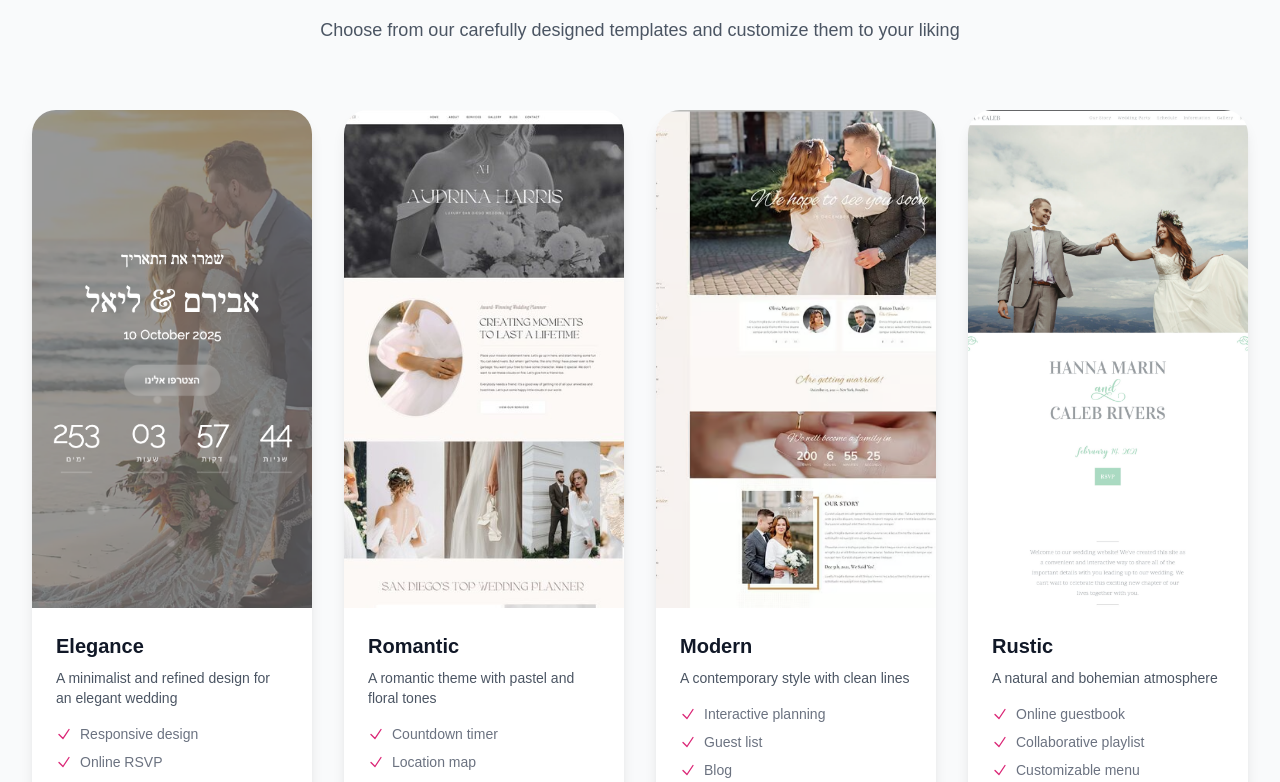
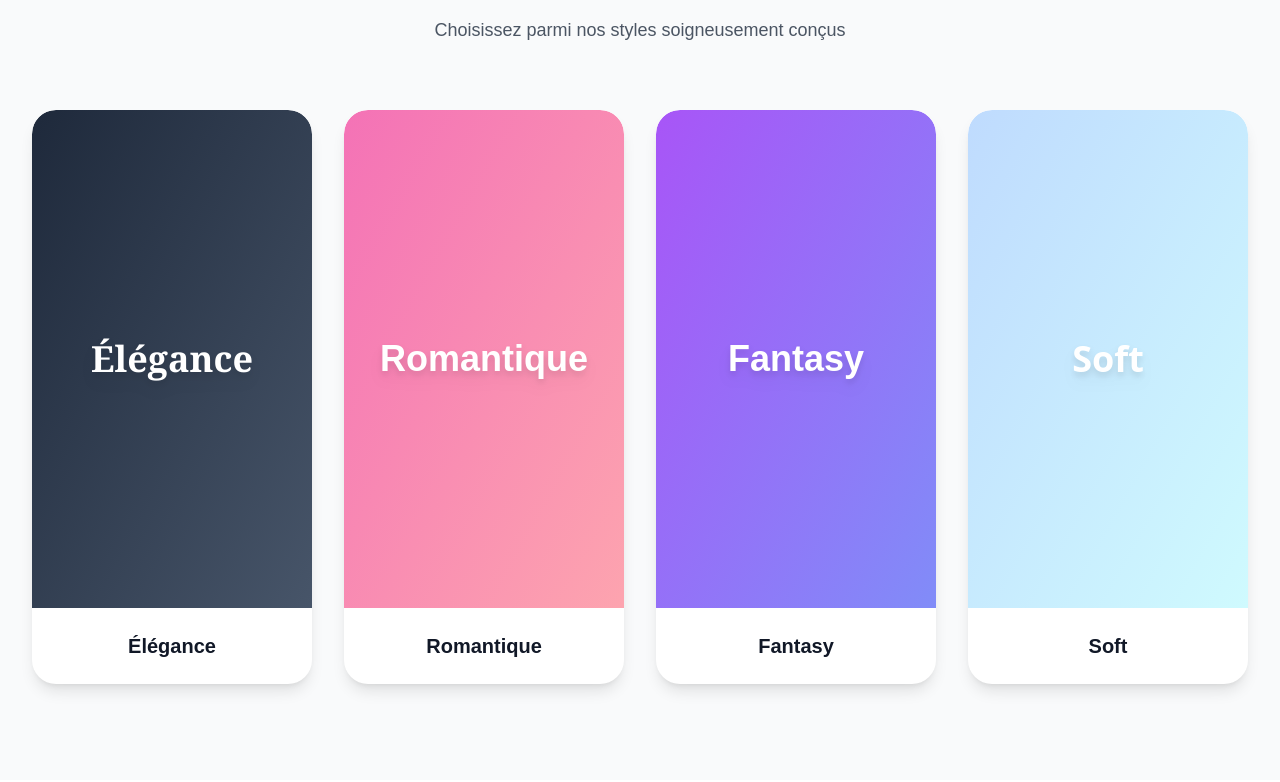
Before and after one commit to everly-Partners/Everly-Website, a Next.js app: page / in a window 1280 px wide. Shown: the part 1550-2332 px from the top of the page. Built offline with nearby package versions, Linux system fonts and the light colour scheme.

Commit message:
Add StylePreview component and update Templates with new design and interaction

```diff
--- /dev/null
+++ b/src/components/StylePreview.tsx
@@ -0,0 +1,51 @@
+interface StylePreviewProps {
+  style: string;
+  className?: string;
+}
+
+const getStyleBackground = (style: string) => {
+  switch (style) {
+    case 'Élégance':
+      return 'bg-gradient-to-br from-slate-800 to-slate-600';
+    case 'Romantique':
+      return 'bg-gradient-to-br from-pink-400 to-rose-300';
+    case 'Fantasy':
+      return 'bg-gradient-to-br from-purple-500 to-indigo-400';
+    case 'Soft':
+      return 'bg-gradient-to-br from-blue-200 to-cyan-100';
+    default:
+      return 'bg-gray-200';
+  }
+};
+
+const getStyleFont = (style: string) => {
+  switch (style) {
+    case 'Élégance':
+      return 'font-serif';
+    case 'Romantique':
+      return 'font-cursive';
+    case 'Fantasy':
+      return 'font-fantasy';
+    case 'Soft':
+      return 'font-sans';
+    default:
+      return 'font-sans';
+  }
+};
+
+export default function StylePreview({ style, className = '' }: StylePreviewProps) {
+  return (
+    <div
+      className={`
+        ${getStyleBackground(style)}
+        ${getStyleFont(style)}
+        w-full h-full flex items-center justify-center
+        ${className}
+      `}
+    >
+      <h3 className="text-4xl text-white font-bold text-center drop-shadow-lg">
+        {style}
+      </h3>
+    </div>
+  );
+}
--- a/src/components/Templates.tsx
+++ b/src/components/Templates.tsx
@@ -1,91 +1,126 @@
 import Image from 'next/image';
 import Link from 'next/link';
+import { useState } from 'react';
+import StylePreview from './StylePreview';
 
-const templates = [
+// Type pour notre template
+interface Template {
+  id: number;
+  style: string;
+  description: string;
+  images: string[];
+}
+
+const templates: Template[] = [
   {
     id: 1,
-    name: 'Elegance',
-    description: 'A minimalist and refined design for an elegant wedding',
-    image: '/template1.png',
-    features: ['Responsive design', 'Online RSVP', 'Photo gallery', 'Wedding registry']
+    style: 'Élégance',
+    description: 'Un design minimaliste et raffiné pour un mariage élégant',
+    images: Array(3).fill('/placeholders/elegance.jpg')
   },
   {
     id: 2,
-    name: 'Romantic',
-    description: 'A romantic theme with pastel and floral tones',
-    image: '/template2.png',
-    features: ['Countdown timer', 'Location map', 'Contact form', 'Photo album']
+    style: 'Romantique',
+    description: 'Une ambiance douce et florale pour un mariage romantique',
+    images: ['/template2-1.png', '/template2-2.png', '/template2-3.png']
   },
   {
     id: 3,
-    name: 'Modern',
-    description: 'A contemporary style with clean lines',
-    image: '/template3.png',
-    features: ['Interactive planning', 'Guest list', 'Blog', 'Social media sharing']
+    style: 'Fantasy',
+    description: 'Un style féerique et enchanteur',
+    images: ['/template3-1.png', '/template3-2.png', '/template3-3.png']
   },
   {
     id: 4,
-    name: 'Rustic',
-    description: 'A natural and bohemian atmosphere',
-    image: '/template4.png',
-    features: ['Online guestbook', 'Collaborative playlist', 'Customizable menu', 'Stories']
+    style: 'Soft',
+    description: 'Une atmosphère délicate et épurée',
+    images: ['/template4-1.png', '/template4-2.png', '/template4-3.png']
   }
 ];
 
 export default function Templates() {
+  const [selectedTemplate, setSelectedTemplate] = useState<Template | null>(null);
+
   return (
     <section id="templates" className="py-24 bg-gray-50">
       <div className="max-w-7xl mx-auto px-4 sm:px-6 lg:px-8">
         <div className="text-center">
           <h2 className="text-3xl font-bold tracking-tight text-gray-900 sm:text-4xl">
-            Our Templates
+            Nos Styles
           </h2>
           <p className="mt-4 text-lg leading-8 text-gray-600">
-            Choose from our carefully designed templates and customize them to your liking
+            Choisissez parmi nos styles soigneusement conçus
           </p>
         </div>
 
         <div className="mt-16 grid grid-cols-1 gap-x-6 gap-y-10 sm:grid-cols-2 lg:grid-cols-4 xl:gap-x-8">
           {templates.map((template) => (
-            <div key={template.id} className="group relative bg-white rounded-3xl shadow-lg overflow-hidden flex flex-col h-full">
+            <div
+              key={template.id}
+              className="group relative bg-white rounded-3xl shadow-lg overflow-hidden cursor-pointer"
+              onClick={() => setSelectedTemplate(template)}
+            >
               <div className="aspect-[9/16] w-full relative">
-                <Image
-                  src={template.image}
-                  alt={template.name}
-                  fill
-                  className="object-cover"
-                  priority
+                <StylePreview
+                  style={template.style}
+                  className="rounded-t-3xl"
                 />
               </div>
-              <div className="p-6 flex flex-col flex-grow">
-                <div>
-                  <h3 className="text-xl font-semibold text-gray-900">{template.name}</h3>
-                  <p className="mt-2 text-sm text-gray-600">{template.description}</p>
-
-                  <ul className="mt-4 space-y-2">
-                    {template.features.map((feature, index) => (
-                      <li key={index} className="flex items-center text-sm text-gray-500">
-                        <svg className="h-4 w-4 text-pink-600 mr-2 flex-shrink-0" fill="none" viewBox="0 0 24 24" strokeWidth="2" stroke="currentColor">
-                          <path strokeLinecap="round" strokeLinejoin="round" d="M4.5 12.75l6 6 9-13.5" />
-                        </svg>
-                        {feature}
-                      </li>
-                    ))}
-                  </ul>
-                </div>
-
-                <div className="mt-auto pt-6">
-                  <Link
-                    href={`/templates/${template.id}`}
-                    className="block w-full rounded-full bg-pink-600 px-4 py-3 text-center text-sm font-semibold text-white shadow-sm hover:bg-pink-500 transition-colors duration-200"
-                  >
-                    View demo
-                  </Link>
-                </div>
+              <div className="p-6">
+                <h3 className="text-xl font-semibold text-gray-900 text-center">{template.style}</h3>
               </div>
             </div>
           ))}
         </div>
+
+        {/* Modal/Popup */}
+        {selectedTemplate && (
+          <div className="fixed inset-0 bg-black bg-opacity-50 flex items-center justify-center z-50 p-2 md:p-4 overflow-y-auto">
+            <div
+              className="bg-white rounded-lg w-full max-w-4xl my-4 relative max-h-[90vh] overflow-y-auto"
+              onClick={(e) => e.stopPropagation()}
+            >
+              {/* Bouton de fermeture */}
+              <button
+                onClick={() => setSelectedTemplate(null)}
+                className="absolute top-2 right-2 z-10 bg-white rounded-full p-2 shadow-md text-gray-500 hover:text-gray-700"
+                aria-label="Fermer"
+              >
+                <svg className="w-6 h-6" fill="none" stroke="currentColor" viewBox="0 0 24 24">
+                  <path strokeLinecap="round" strokeLinejoin="round" strokeWidth={2} d="M6 18L18 6M6 6l12 12" />
+                </svg>
+              </button>
+
+              {/* Contenu */}
+              <div className="p-4 md:p-6">
+                <h3 className="text-2xl font-bold mb-2 pr-10">{selectedTemplate.style}</h3>
+                <p className="text-gray-600 mb-4">{selectedTemplate.description}</p>
+
+                <div className="grid grid-cols-1 sm:grid-cols-2 md:grid-cols-3 gap-3 md:gap-4">
+                  {Array(3).fill(null).map((_, index) => (
+                    <div
+                      key={index}
+                      className="relative aspect-[3/4] rounded-lg overflow-hidden shadow-md"
+                    >
+                      <StylePreview
+                        style={selectedTemplate.style}
+                        className="rounded-lg"
+                      />
+                    </div>
+                  ))}
+                </div>
+
+                {/* Bouton de fermeture en bas pour mobile */}
+                <button
+                  onClick={() => setSelectedTemplate(null)}
+                  className="mt-6 w-full md:hidden bg-gray-100 text-gray-700 rounded-full py-3 font-medium hover:bg-gray-200 transition-colors"
+                >
+                  Fermer
+                </button>
+              </div>
+            </div>
+          </div>
+        )}
       </div>
     </section>
   );
```
